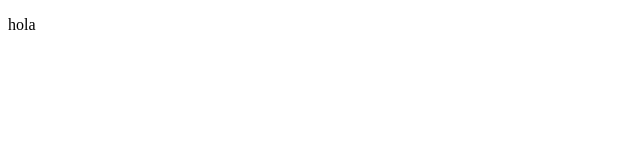
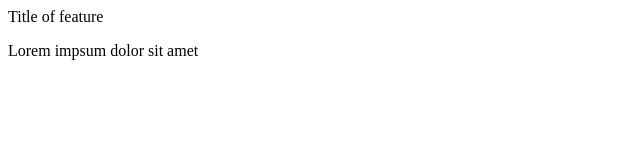
Before and after one commit to julianPoli1/prueba, a plain HTML site: page index.html in a window 1280 px wide. Shown: the whole page, without its empty margins (0-640 px from the left). Drawn offline with Linux system fonts and the light colour scheme.

Commit message:
header and text

```diff
--- a/index.html
+++ b/index.html
@@ -6,6 +6,7 @@
 	</head>
 
 	<body>
-		<p>hola</p>
+		<header>Title of feature</header>
+		<p>Lorem impsum dolor sit amet</p>
 	</body>
 </html>
```
